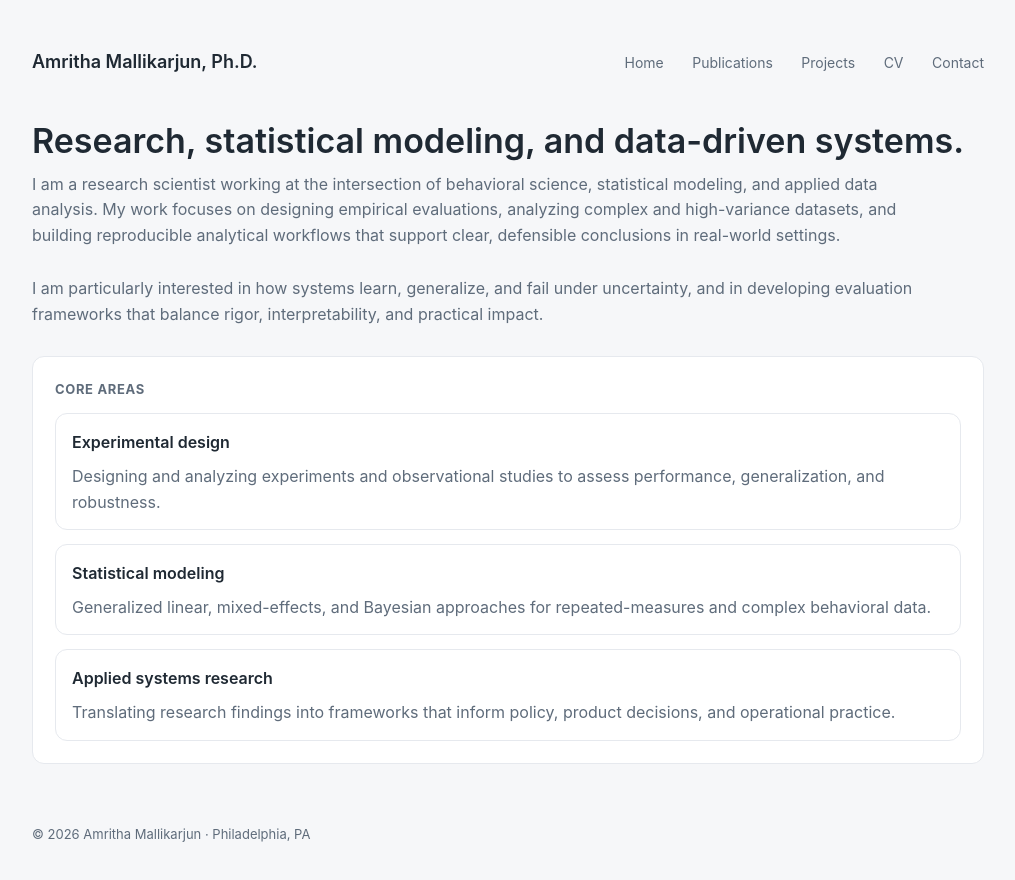
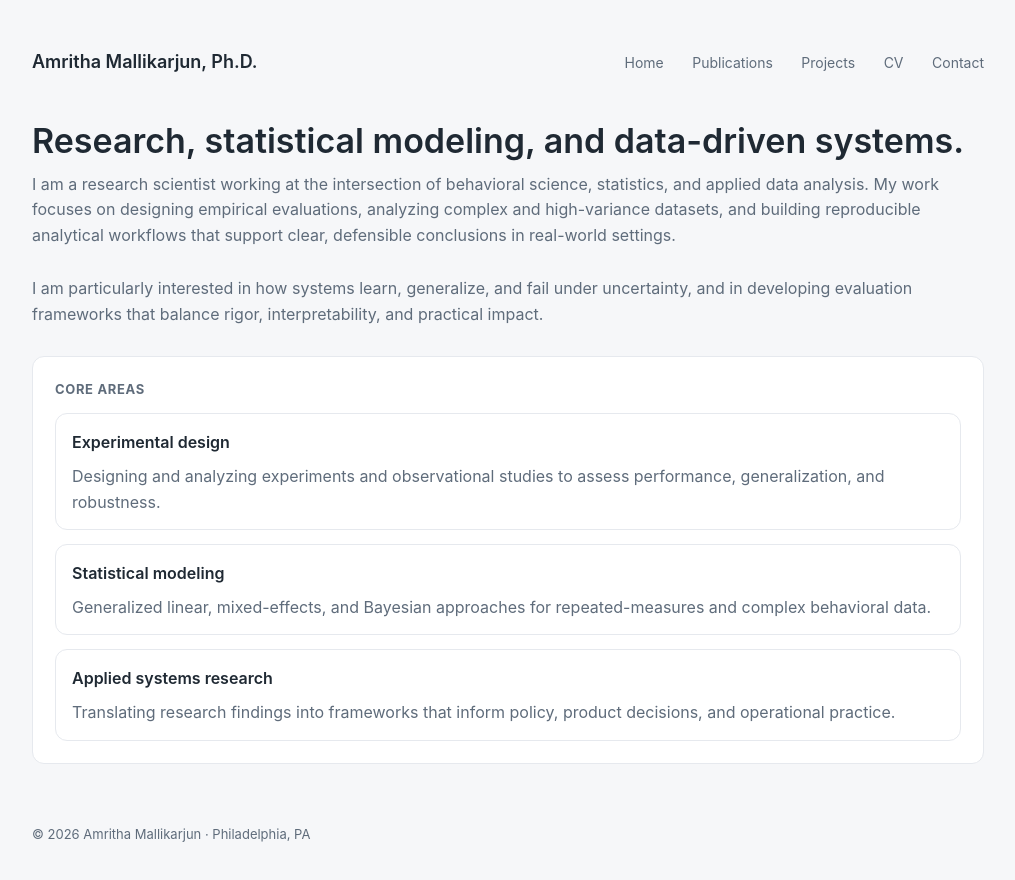
Before and after one commit to avmalli/avmalli.github.io, a plain HTML site: page index.html in a window 1280 px wide. Shown: the whole page, without its empty margins (132-1147 px from the left). Drawn offline with Linux system fonts and the light colour scheme.

Commit message:
Update index.html

```diff
--- a/index.html
+++ b/index.html
@@ -25,7 +25,7 @@
 
     <p class="subhead">
       I am a research scientist working at the intersection of behavioral science,
-      statistical modeling, and applied data analysis. My work focuses on designing
+      statistics, and applied data analysis. My work focuses on designing
       empirical evaluations, analyzing complex and high-variance datasets, and building
       reproducible analytical workflows that support clear, defensible conclusions in real-world settings.
     </p>
```
